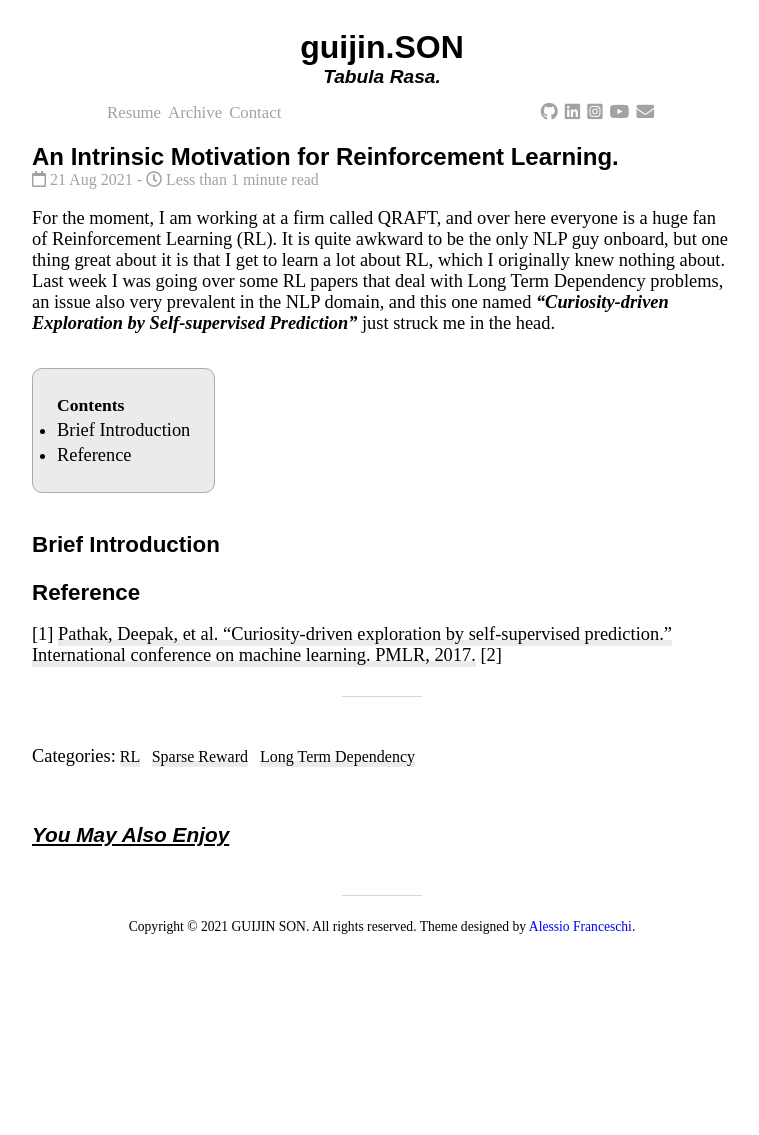
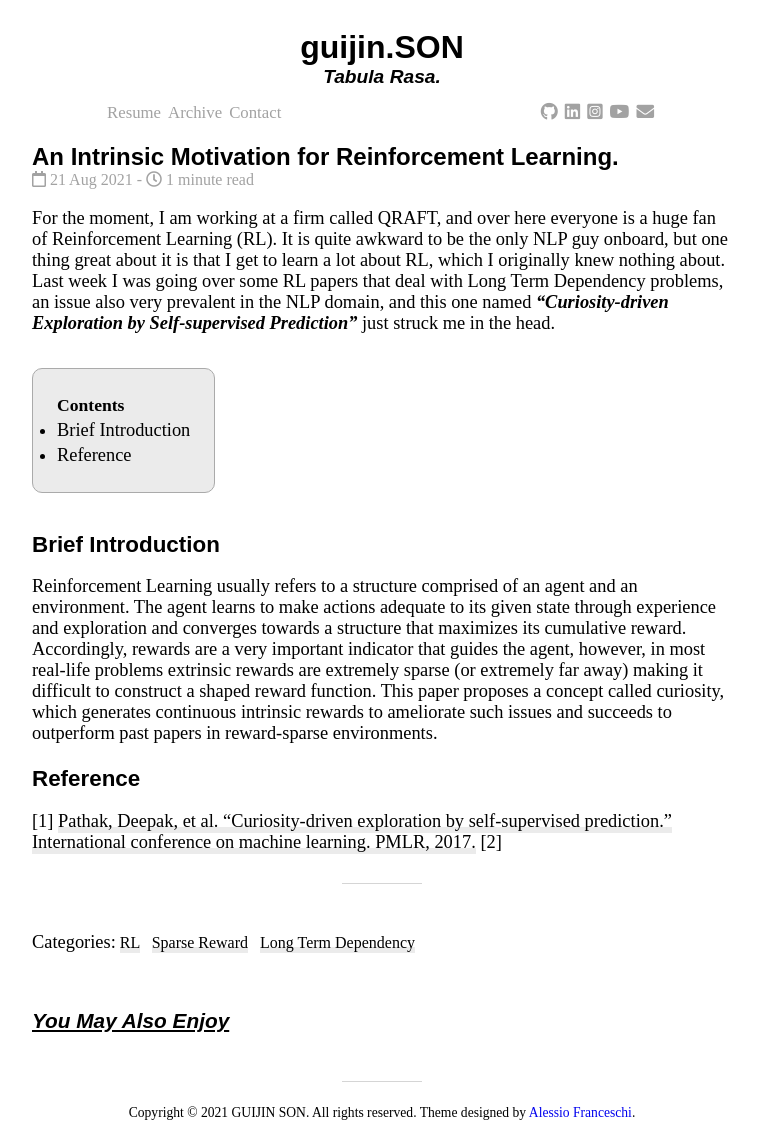
Before and after one commit to guijinSON/guijinSON.github.io, a Jekyll site: the page built from _posts/2021-08-21- An Intrinsic Motivation for Reinforcement Learning.md, in a window 1280 px wide. Shown: the whole page, without its empty margins (258-1017 px from the left). Built offline with Jekyll 4.4.1, drawn with Linux system fonts in a browser that asks for light colours; nearby versions of some CDN libraries; comment, search, counter and statistics services are not loaded; before the commit the page ends 948 px from its top, so only the background shows below that.

Commit message:
Update 2021-08-21- An Intrinsic Motivation for Reinforcement Learning.md

```diff
--- a/_posts/2021-08-21- An Intrinsic Motivation for Reinforcement Learning.md
+++ b/_posts/2021-08-21- An Intrinsic Motivation for Reinforcement Learning.md
@@ -13,6 +13,8 @@ For the moment, I am working at a firm called QRAFT, and over here everyone is a
 
 ### Brief Introduction
 
+Reinforcement Learning usually refers to a structure comprised of an agent and an environment. The agent learns to make actions adequate to its given state through experience and exploration and converges towards a structure that maximizes its cumulative reward. Accordingly, rewards are a very important indicator that guides the agent, however, in most real-life problems extrinsic rewards are extremely sparse (or extremely far away) making it difficult to construct a shaped reward function. This paper proposes a concept called curiosity, which generates continuous intrinsic rewards to ameliorate such issues and succeeds to outperform past papers in reward-sparse environments.
+
 ### Reference
 
 \[1] [Pathak, Deepak, et al. "Curiosity-driven exploration by self-supervised prediction." International conference on machine learning. PMLR, 2017.](https://arxiv.org/abs/1705.05363)
```
